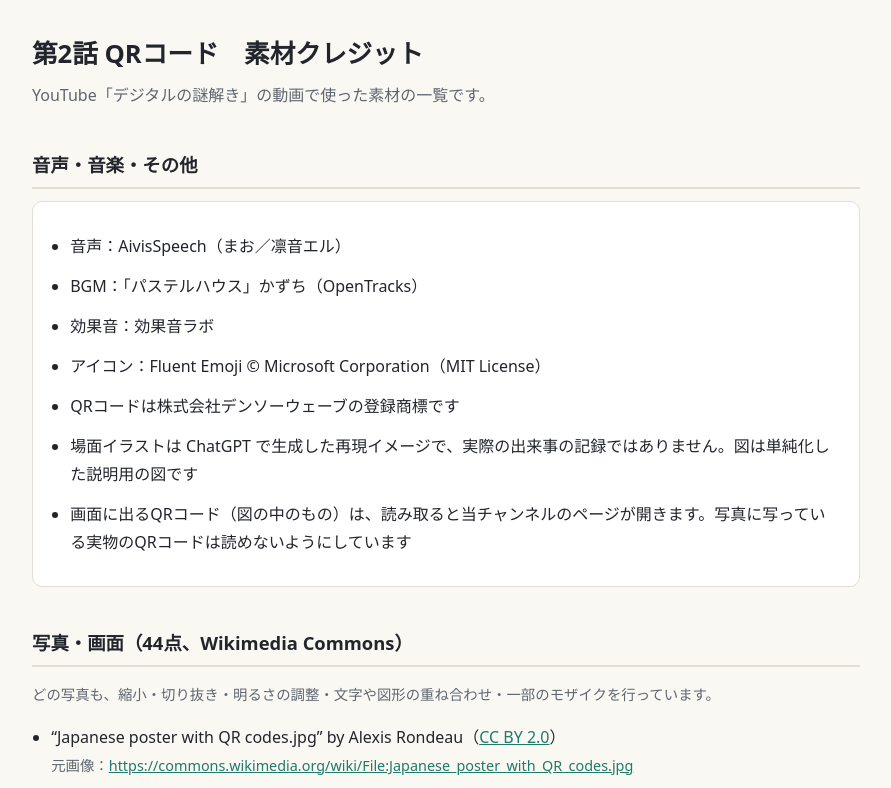
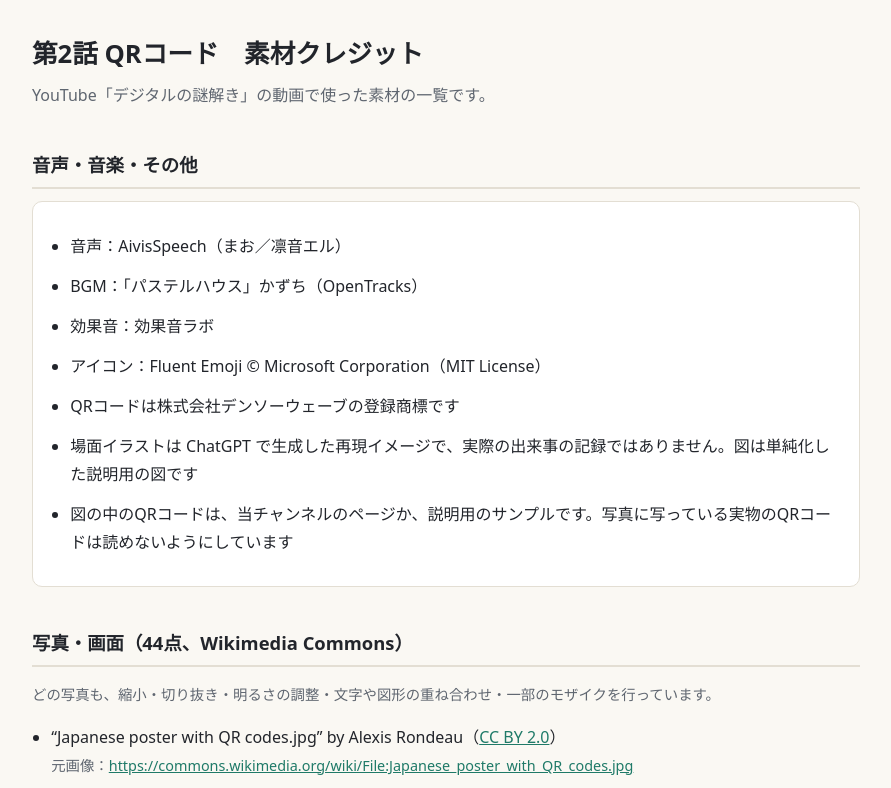
Before and after one commit to pepemans/digitalnazo-credits, a plain HTML site: page ep002.html in a window 1280 px wide. Shown: the top 788 px of the page, without its empty margins (194-1085 px from the left). Drawn offline with Linux system fonts and the light colour scheme.

Commit message:
Update ep002 QR note

```diff
--- a/ep002.html
+++ b/ep002.html
@@ -27,7 +27,7 @@ footer{margin-top:48px;color:var(--muted);font-size:.85rem}
 <li>アイコン：Fluent Emoji © Microsoft Corporation（MIT License）</li>
 <li>QRコードは株式会社デンソーウェーブの登録商標です</li>
 <li>場面イラストは ChatGPT で生成した再現イメージで、実際の出来事の記録ではありません。図は単純化した説明用の図です</li>
-<li>画面に出るQRコード（図の中のもの）は、読み取ると当チャンネルのページが開きます。写真に写っている実物のQRコードは読めないようにしています</li>
+<li>図の中のQRコードは、当チャンネルのページか、説明用のサンプルです。写真に写っている実物のQRコードは読めないようにしています</li>
 </ul></div>
 <h2>写真・画面（44点、Wikimedia Commons）</h2>
 <p class="meta">どの写真も、縮小・切り抜き・明るさの調整・文字や図形の重ね合わせ・一部のモザイクを行っています。</p><ul>
```
